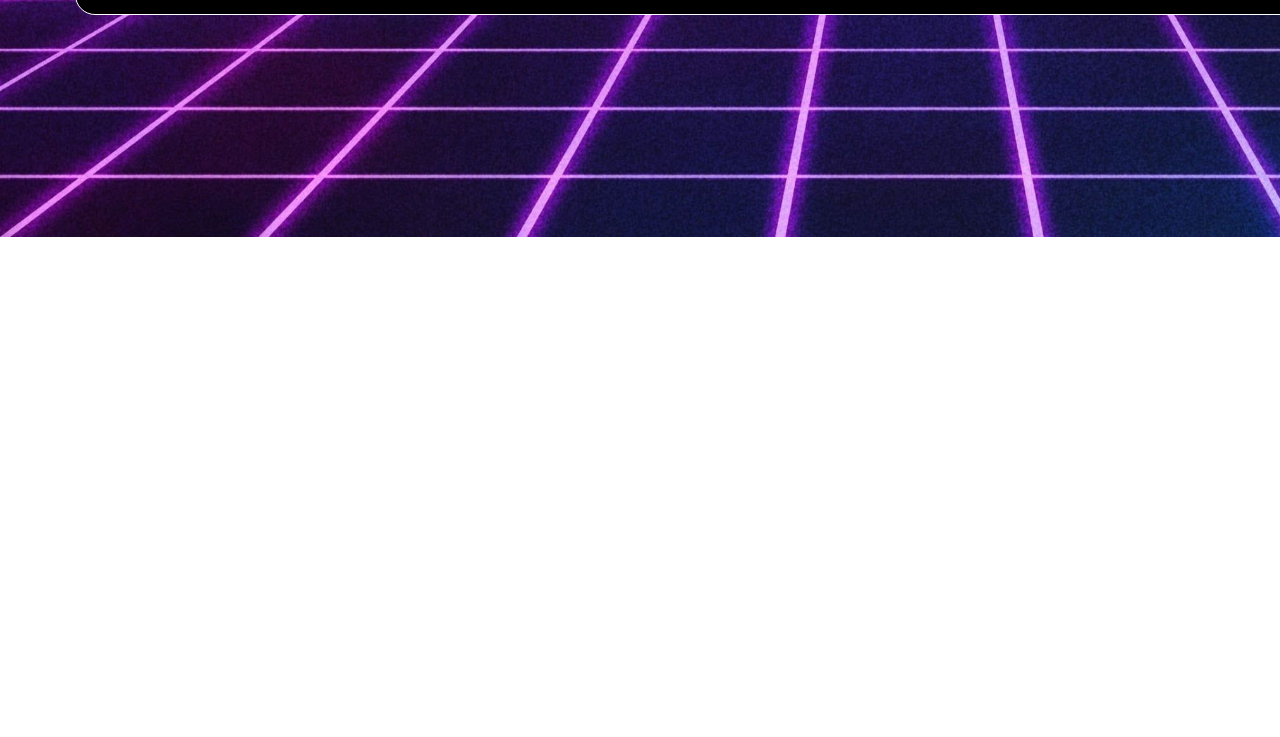
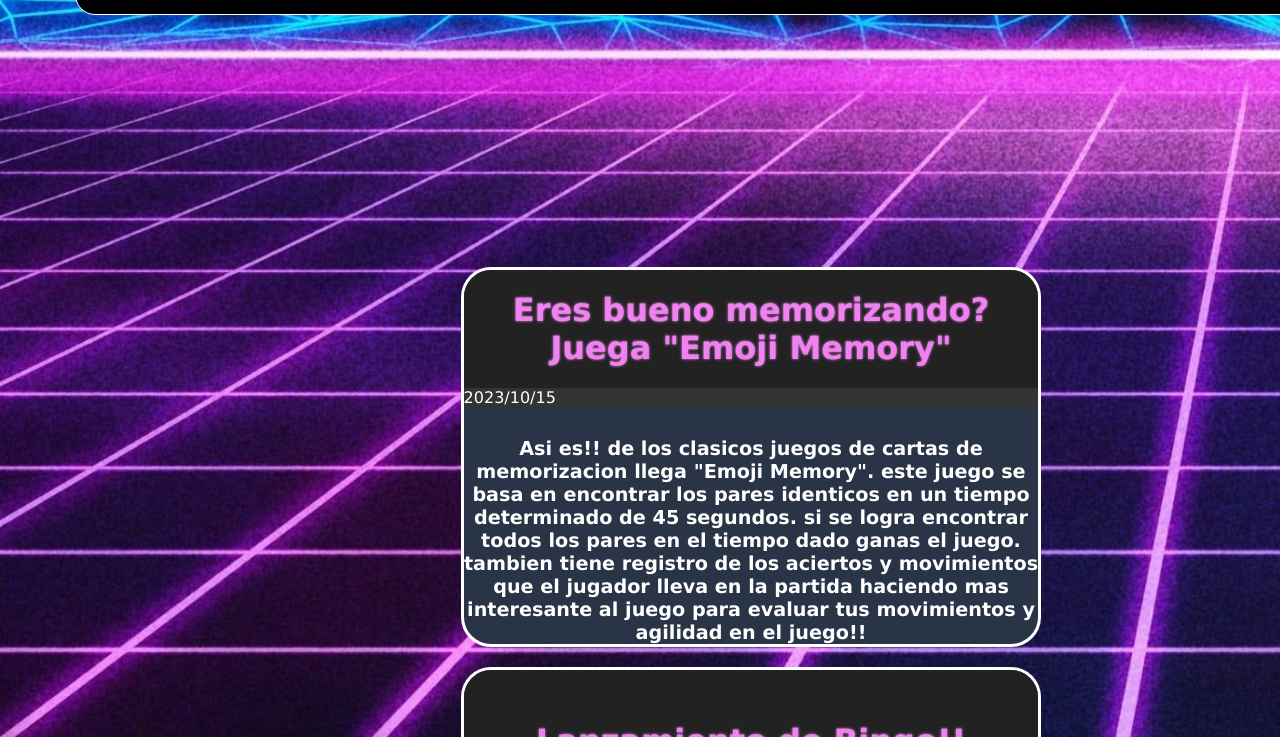
Before and after one commit to benjikpop202/SBZ-GAMES, a plain HTML site: page index.html in a window 1280 px wide. Shown: the part 901-1638 px from the top of the page. Before the commit the page ends 1138 px from the top, so only its background shows below. Drawn offline with Linux system fonts and the light colour scheme.

Commit message:
overflow-y en seccion-noticias

```diff
--- a/index.html
+++ b/index.html
@@ -37,6 +37,7 @@
             </section>
             <section id="seccion-noticias" class="apartado">
                <div class="contenedorNoticia">
+               <div class="contenido">
                <div class="noticia">
                   <div class="portada">
                      <h2 class="Title">Eres bueno memorizando? Juega "Emoji Memory"</h2>
@@ -63,6 +64,7 @@
                   se pintara de rojo y obtendras un punto hasta llenar todas las filas y columnas.
                   seguiremos treabajando de mas actualizaciones Disfruten el Juego!! </p>
                   </div>
+               </div>
                </div>
                </div>
             </section>
--- a/style.css
+++ b/style.css
@@ -134,13 +134,31 @@ section{
 }
 
 /*estilos de Noticias */
+#seccion-noticias{
+    display: flex;
+    align-items: center;
+    justify-content: center;
+}
 .contenedorNoticia {
-    width: 100%;
-    min-height: 100vh;
+    width: 80%;
+    height: 500px;
     padding: 20px;
+    overflow-y: auto;
     display: flex;
     flex-direction: column;
     align-items: center;
+
+
+}
+
+.contenido{
+    display: flex;
+    justify-content: center;
+    align-items: center;
+    flex-direction: column;
+    width: 100%;
+    min-height: 100vh;
+
 }
 .noticia{
     display: flex;
```
